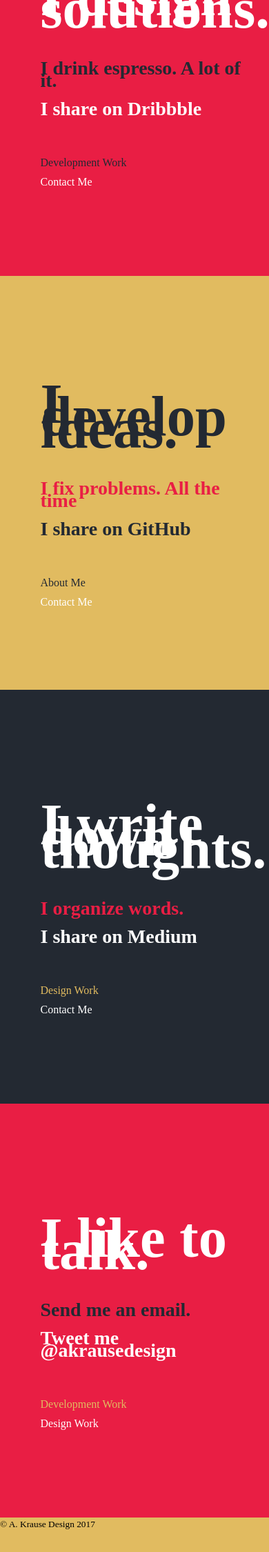
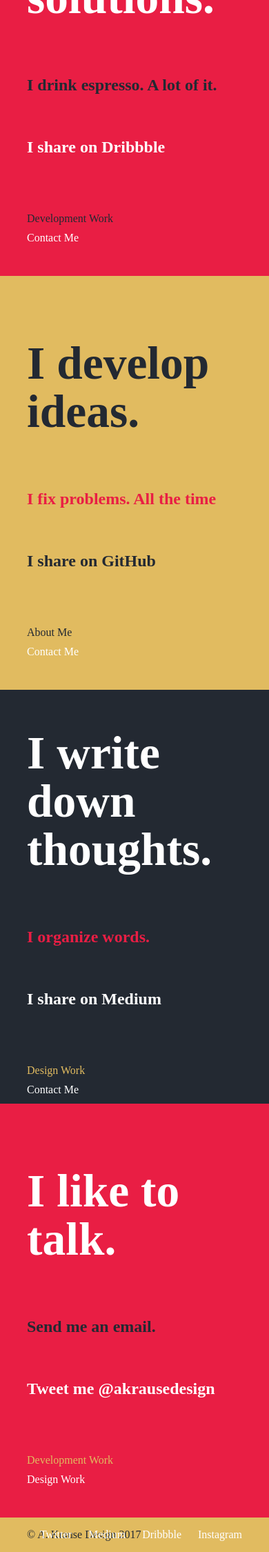
Before and after one commit to AKrauseDesign/akd2019, a PHP site: page / in a window 390 px wide; the page is wider, and only the part inside the window is pictured. Shown: the part 800-3050 px from the top of that part at 69% size. Run offline with PHP 8.4, Linux system fonts and the light colour scheme; some libraries are stand-ins or nearby versions.

Commit message:
finish most of tablet and mobile designs

```diff
--- a/header.php
+++ b/header.php
@@ -6,6 +6,8 @@
     <script src="https://use.typekit.net/tnv5rwr.js"></script>
 <script>try{Typekit.load({ async: true });}catch(e){}</script>
     <link rel='stylesheet' href='index.css'>
+    <script src="https://ajax.googleapis.com/ajax/libs/jquery/3.2.1/jquery.min.js"></script>
+    <script src='js/app.js'></script>
 
   </head>
   <body>
--- a/index.css
+++ b/index.css
@@ -71,17 +135,39 @@ body {
   left: 15%;
   transform: translateY(-50%);
   width: 80%; }
+  @media screen and (max-width: 1100px) {
+    .text-container {
+      left: 10%;
+      width: 90%; } }
+  @media screen and (max-width: 700px) {
+    .text-container {
+      left: 10%;
+      transform: translateY(-50%);
+      width: auto; } }
   .text-container .big-title {
     margin: 0;
     padding: 0;
     font-size: 55px;
     line-height: 18px;
     font-weight: bold; }
+    @media screen and (max-width: 940px) {
+      .text-container .big-title {
+        font-size: 46px; } }
+    @media screen and (max-width: 860px) {
+      .text-container .big-title {
+        font-size: 38px; } }
+    @media screen and (max-width: 700px) {
+      .text-container .big-title {
+        font-size: 45px;
+        line-height: 70px; } }
     .text-container .big-title h1 {
       width: 100%; }
     .text-container .big-title h2 {
       font-size: 28px;
       font-weight: 600; }
+      @media screen and (max-width: 940px) {
+        .text-container .big-title h2 {
+          font-size: 24px; } }
       .text-container .big-title h2 a {
         text-decoration: none;
         color: inherit; }
@@ -123,6 +209,28 @@ header {
 
 footer {
   height: 50px;
-  background: #e1bb60; }
+  background: #e1bb60;
+  position: relative; }
+  footer small {
+    position: absolute;
+    top: 50%;
+    left: 10%;
+    transform: translateY(-50%);
+    color: #232932;
+    font-size: 16px; }
+  footer .social {
+    position: absolute;
+    top: 50%;
+    right: 10%;
+    transform: translateY(-50%); }
+    footer .social a {
+      color: #ffffff;
+      text-decoration: none;
+      margin: 0 10px; }
+      footer .social a:last-child {
+        margin-right: 0; }
+      footer .social a:hover {
+        color: #232932;
+        text-decoration: underline; }
 
 /*# sourceMappingURL=index.css.map */
--- a/index.scss
+++ b/index.scss
@@ -17,12 +17,46 @@ $red: #e91e44;
   color: $red;
 }
 
+@keyframes color1transition {
+  0% {width: 70%;}
+  100% {width: 100%;}
+}
+
+@mixin tablet {
+  @media screen and (max-width: 1100px) {
+    @content;
+  }
+}
+
+@mixin sizing($size) {
+  @media screen and (max-width: $size) {
+    @content;
+  }
+}
+
+@mixin phone {
+  @media screen and (max-width: 700px) {
+    @content;
+  }
+}
+
 @mixin offcenter {
   position: absolute;
   top: 50%;
   left: 15%;
   transform: translateY(-50%);
   width: 80%;
+
+  @include tablet {
+    left: 10%;
+    width: 90%;
+  }
+
+  @include phone {
+    left: 10%;
+    transform: translateY(-50%);
+    width: auto;
+  }
 }
 
 @mixin section($color) {
@@ -113,6 +211,19 @@ body {
     line-height: 18px;
     font-weight: bold;
 
+    @include sizing(940px) {
+      font-size: 46px;
+    }
+
+    @include sizing(860px) {
+      font-size: 38px;
+    }
+
+    @include phone {
+      font-size: 45px;
+      line-height: 70px;
+    }
+
     h1 {
       width: 100%;
     }
@@ -120,6 +231,10 @@ body {
     h2 {
       font-size: 28px;
       font-weight: 600;
+
+      @include sizing(940px) {
+        font-size: 24px;
+      }
 
       a {
         text-decoration: none;
@@ -171,5 +286,36 @@ header {
 footer {
   height: 50px;
   background: $gold;
+  position: relative;
 
+  small {
+    position: absolute;
+    top: 50%;
+    left: 10%;
+    transform: translateY(-50%);
+    color: $blue;
+    font-size: 16px;
+  }
+
+  .social {
+    position: absolute;
+    top: 50%;
+    right: 10%;
+    transform: translateY(-50%);
+
+    a {
+      color: $white;
+      text-decoration: none;
+      margin: 0 10px;
+
+      &:last-child {
+        margin-right: 0;
+      }
+
+      &:hover {
+        color: $blue;
+        text-decoration: underline;
+      }
+    }
+  }
 }
--- /dev/null
+++ b/js/app.js
@@ -0,0 +1,7 @@
+$(document).ready(function() {
+  $('.menu').click(function() {
+    $(this).toggleClass('menu-open');
+    $('.logo').toggleClass('logo-2');
+    $('.main-nav-menu').toggleClass('main-nav-menu-open');
+  });
+});
--- a/partials/_footer.php
+++ b/partials/_footer.php
@@ -1,3 +1,9 @@
 <footer>
     <small>&copy; A. Krause Design 2017</small>
+    <div class='social'>
+      <a href=''>Twitter</a>
+      <a href=''>Medium</a>
+      <a href=''>Dribbble</a>
+      <a href=''>Instagram</a>
+    </div>
 </footer>
--- a/partials/_nav.php
+++ b/partials/_nav.php
@@ -10,6 +10,15 @@
           <div class='white2'></div>
         </div>
       </div>
+      <div class='main-nav-menu'>
+        <div class='links'>
+          <h1><a href=''>Home</a></h1>
+          <h1><a href=''>Design</a></h1>
+          <h1><a href=''>Development</a></h1>
+          <h1><a href=''>Writing</a></h1>
+          <h1><a href=''>Contact</a></h1>
+        </div>
+      </div>
     </div>
   </div>
 </nav>
```
Also changed, not shown: other parts of index.css (+67 -3 lines), other parts of index.scss (+64 -0 lines), 1 other file.
